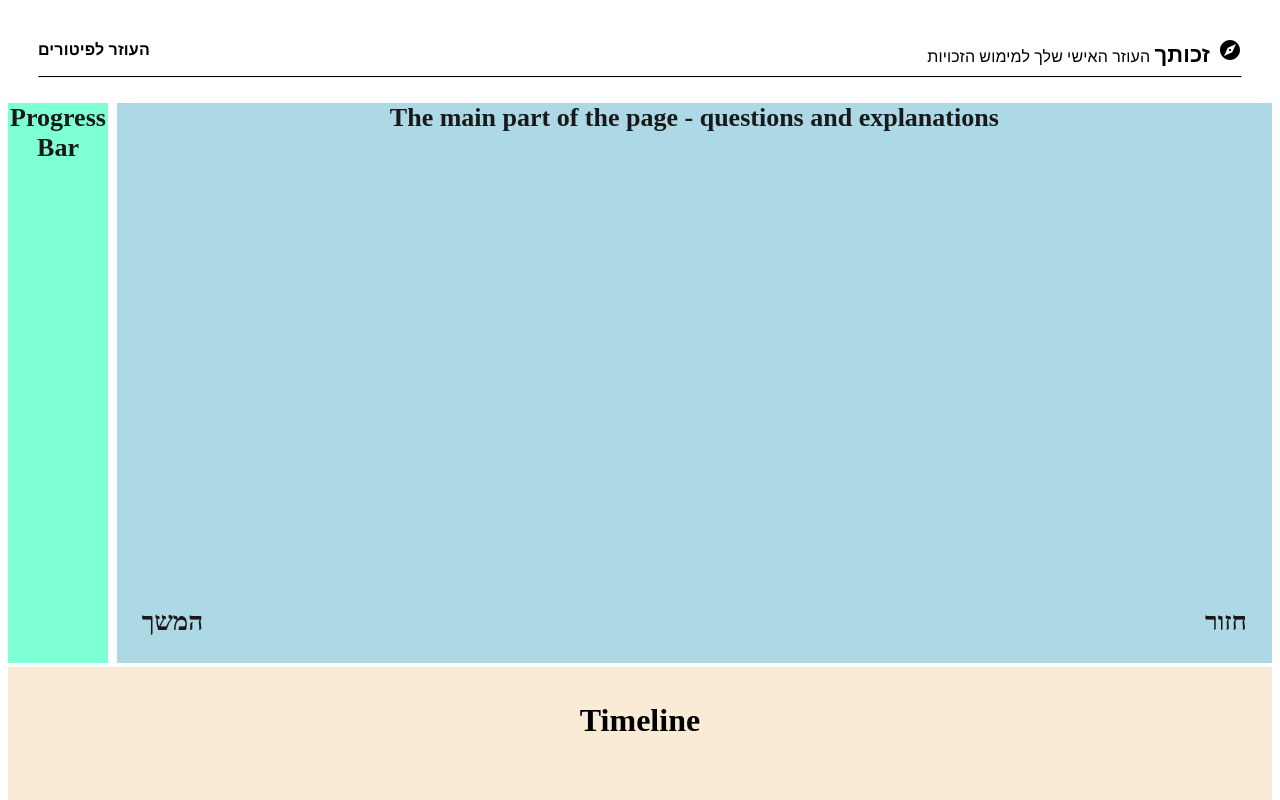
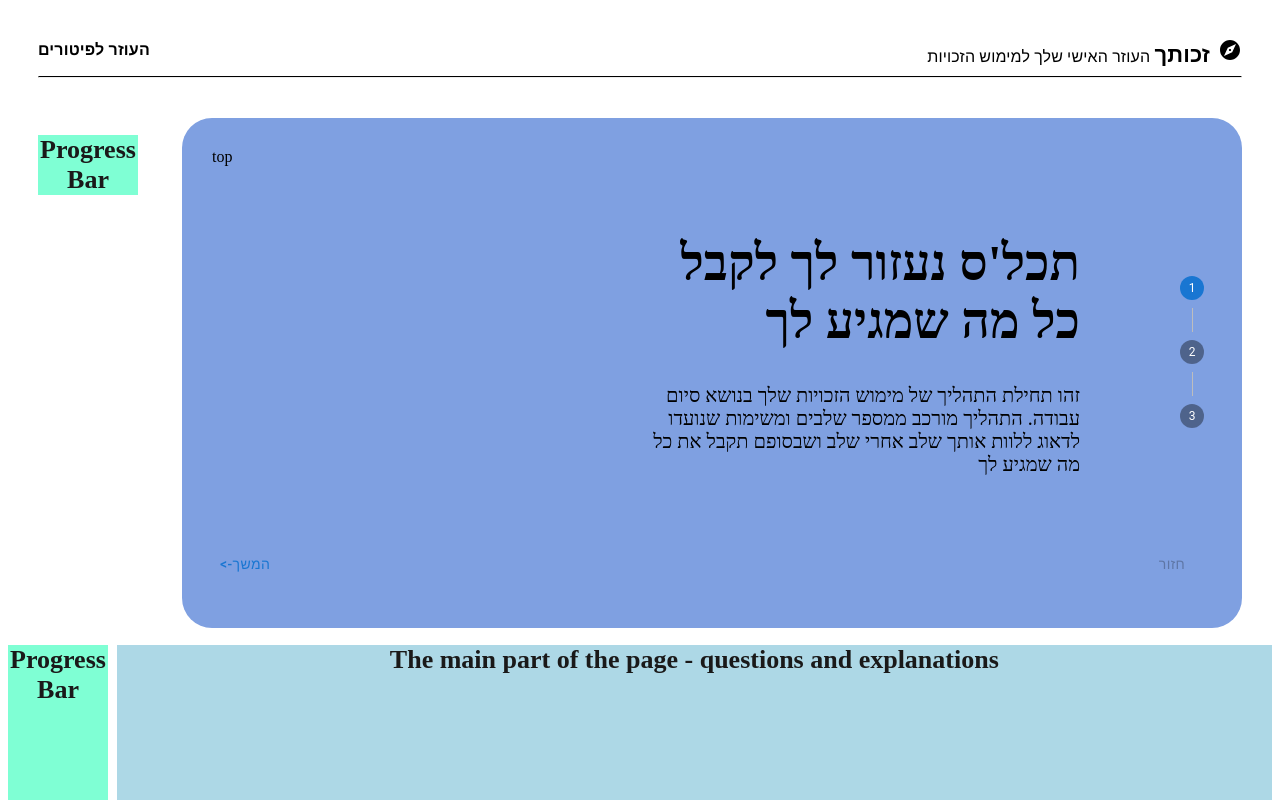
Before and after one commit to erez-yakoby/Kol-Zchut-Personal-Area, a Next.js app: page / in a window 1280 px wide. Shown: the top 800 px of the page. Built offline with nearby package versions, Linux system fonts and the light colour scheme.

Commit message:
slider progress (#2)

```diff
--- /dev/null
+++ b/app/components/Slider/Slider.css
@@ -0,0 +1,35 @@
+.slider {
+  display: flex;
+  flex-direction: column;
+  justify-content: space-between;
+  padding: 30px;
+  height: 450px;
+  width: 1000px;
+  background-color: #7fa0e1;
+  border-radius: 30px;
+}
+
+.mainPart {
+  display: flex;
+  align-items: center;
+  direction: rtl;
+  gap: 100px;
+}
+
+.slideContent {
+  width: 450px;
+}
+
+h1 h4 {
+  font-family: "Sunday", sans-serif;
+}
+
+h1 {
+  font-size: 50px;
+  font-weight: 600;
+}
+
+h4 {
+  font-size: 20px;
+  font-weight: 100;
+}
--- /dev/null
+++ b/app/components/Slider/Slider.jsx
@@ -0,0 +1,83 @@
+"use client";
+import React, { useState } from "react";
+import "./Slider.css";
+import Box from "@mui/material/Box";
+import Stepper from "@mui/material/Stepper";
+import Step from "@mui/material/Step";
+import StepLabel from "@mui/material/StepLabel";
+import StepContent from "@mui/material/StepContent";
+import Button from "@mui/material/Button";
+import Paper from "@mui/material/Paper";
+import Typography from "@mui/material/Typography";
+
+const slides = [
+  {
+    title: "תכל'ס נעזור לך לקבל כל מה שמגיע לך",
+    description:
+      "זהו תחילת התהליך של מימוש הזכויות שלך בנושא סיום עבודה. התהליך מורכב ממספר שלבים ומשימות שנועדו לדאוג ללוות אותך שלב אחרי שלב ושבסופם  תקבל את כל מה שמגיע לך",
+  },
+  {
+    title: "מה קרה לך בעצם?",
+    description:
+      "במצב של סיום עבודה יש הבדל בזכויות המגיעות למי שפוטר מעבודתו ולמי שהתפטר. בשלב זה, נרצה לקבל את הפרטים הראשוניים בנוגע לשינוי הסטטוס התעסוקתי שלך.",
+  },
+  {
+    title: "מתי זה קרה?",
+    description:
+      "על מנת שנוכל להתאים את ההמלצות והשלבים המתאימים לשלב שבו אתה נמצא, נרצה להבין באיזה תאריך התרחש השינוי התעסוקתי. ",
+  },
+];
+
+const Slider = () => {
+  const [activeStep, setActiveStep] = useState(0);
+
+  const handleNext = () => {
+    setActiveStep((prevActiveStep) => prevActiveStep + 1);
+  };
+
+  const handleBack = () => {
+    setActiveStep((prevActiveStep) => prevActiveStep - 1);
+  };
+
+  return (
+    <div>
+      <Box className="slider">
+        <div className="topPart">top</div>
+        <div className="mainPart">
+          <Box>
+            <Stepper activeStep={activeStep} orientation="vertical">
+              <Step>
+                <StepLabel />
+              </Step>
+              <Step>
+                <StepLabel />
+              </Step>
+              <Step>
+                <StepLabel />
+              </Step>
+            </Stepper>
+          </Box>
+          <div className="slideContent">
+            <h1>{slides[activeStep]?.title}</h1>
+            <h4>{slides[activeStep]?.description}</h4>
+          </div>
+        </div>
+        <Box sx={{ mb: 2, display: "flex", justifyContent: "space-between" }}>
+          <Button variant="text" onClick={handleNext} sx={{ mt: 1, mr: 1 }}>
+            {activeStep === 3 - 1 ? "סיים" : "<-המשך"}
+          </Button>
+          <Button
+            disabled={activeStep === 0}
+            onClick={handleBack}
+            variant="text"
+            sx={{ mt: 1, mr: 1 }}
+          >
+            חזור
+          </Button>
+        </Box>
+      </Box>
+    </div>
+  );
+};
+
+export default Slider;
--- /dev/null
+++ b/app/page.css
@@ -0,0 +1,7 @@
+.mainFrame {
+  display: flex;
+  justify-content: space-between;
+  margin-left: 30px;
+  margin-right: 30px;
+  margin-top: 40px;
+}
--- a/app/page.tsx
+++ b/app/page.tsx
@@ -9,11 +9,20 @@ import Calendar from "./components/calendar";
 import Paper from "@mui/material/Paper";
 import ProgressBar from "./components/progressbar";
 import Main from "./components/Main/Main";
+import Slider from "./components/Slider/Slider";
+import "./page.css";
 
 export default function DenseAppBar() {
   return (
     <div>
       <TopBar />
+      <div dir="row" className="mainFrame">
+        <h1 id="processbar" style={{ height: "100%" }}>
+          Progress Bar
+        </h1>
+        <Slider />
+      </div>
+
       <div>
         <Main></Main>
       </div>
```
Also changed, not shown: app/components/Main/Main.css (+11 -12 lines), app/page.module.css (deleted).
